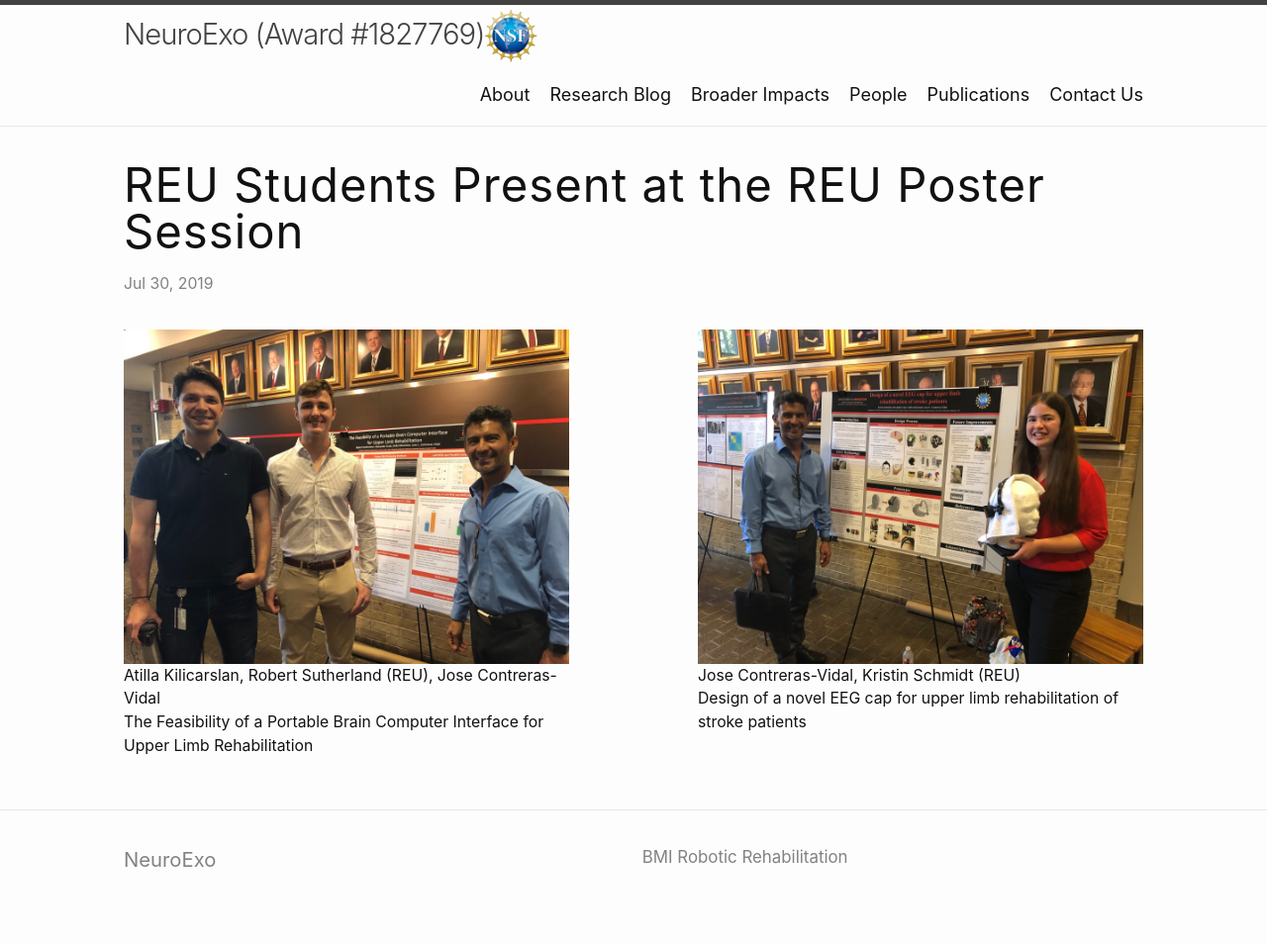
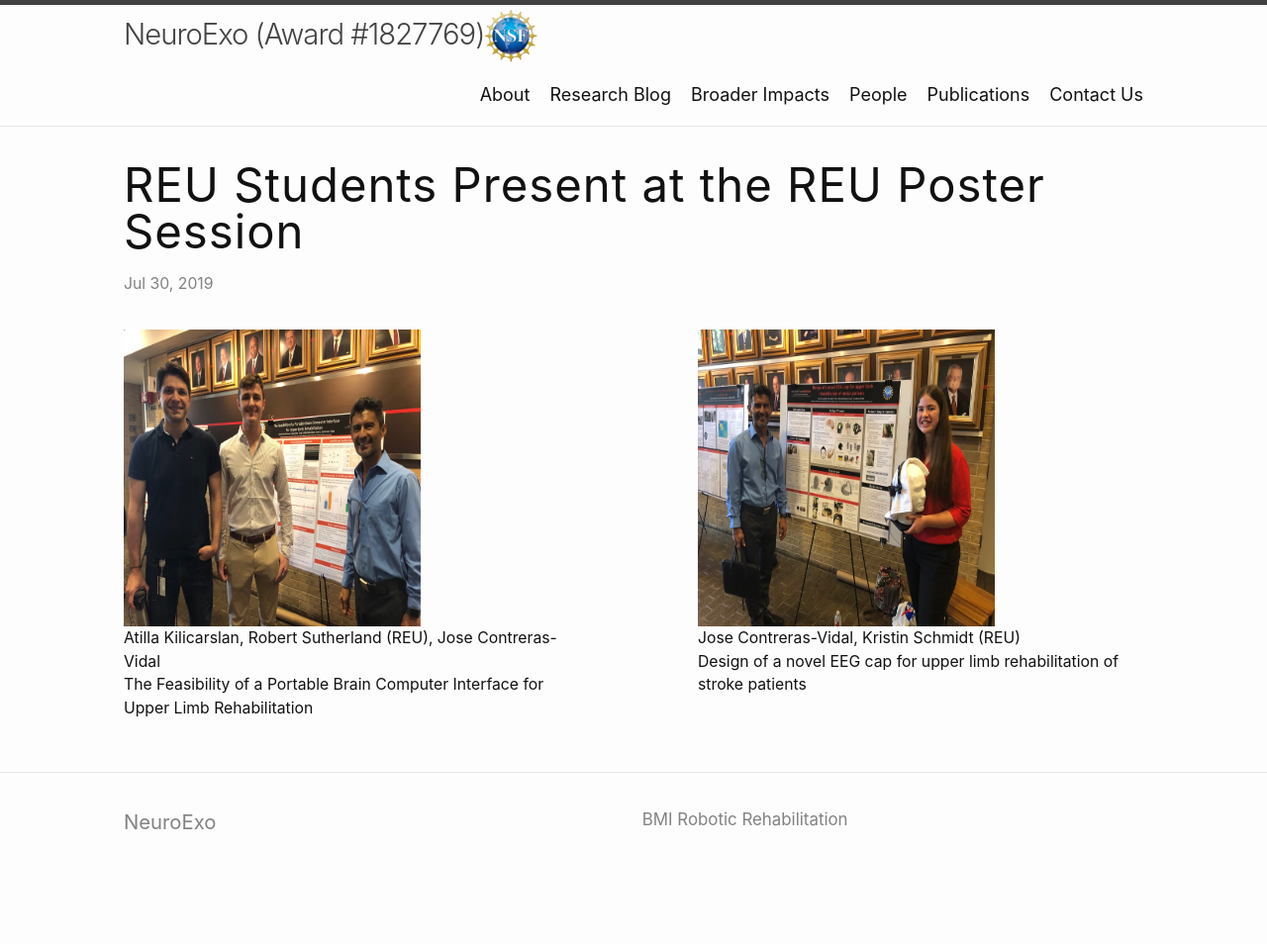
Before and after one commit to arcraik/neuroexo-website, a Jekyll site: the page built from _posts/2019-07-30-poster-session.md, in a window 1280 px wide. Shown: the whole page at 99% size. Built offline with Jekyll 4.4.1, drawn with Linux system fonts in a browser that asks for light colours; after the commit the page ends 917 px from its top, so only the background shows below that.

Commit message:
Update 2019-07-30-poster-session.md

```diff
--- a/_posts/2019-07-30-poster-session.md
+++ b/_posts/2019-07-30-poster-session.md
@@ -3,10 +3,10 @@ layout: post
 title: REU Students Present at the REU Poster Session
 ---
 <figure class="post">
-<img src="/photos/REU-Poster-1edit.jpg" >
+<img src="/photos/REU-Poster-1edit.jpg" width="300" height="300" >
 <figcaption>Atilla Kilicarslan, Robert Sutherland (REU), Jose Contreras-Vidal<br>The Feasibility of a Portable Brain Computer Interface for Upper Limb Rehabilitation
 </figcaption></figure>
 <figure class="rpost">
-<img src="/photos/REU-Poster-2.jpg" >
+<img src="/photos/REU-Poster-2.jpg" width="300" height="300" >
 <figcaption>Jose Contreras-Vidal, Kristin Schmidt (REU)<br>Design of a novel EEG cap for upper limb rehabilitation of stroke patients
 </figcaption></figure>
```
